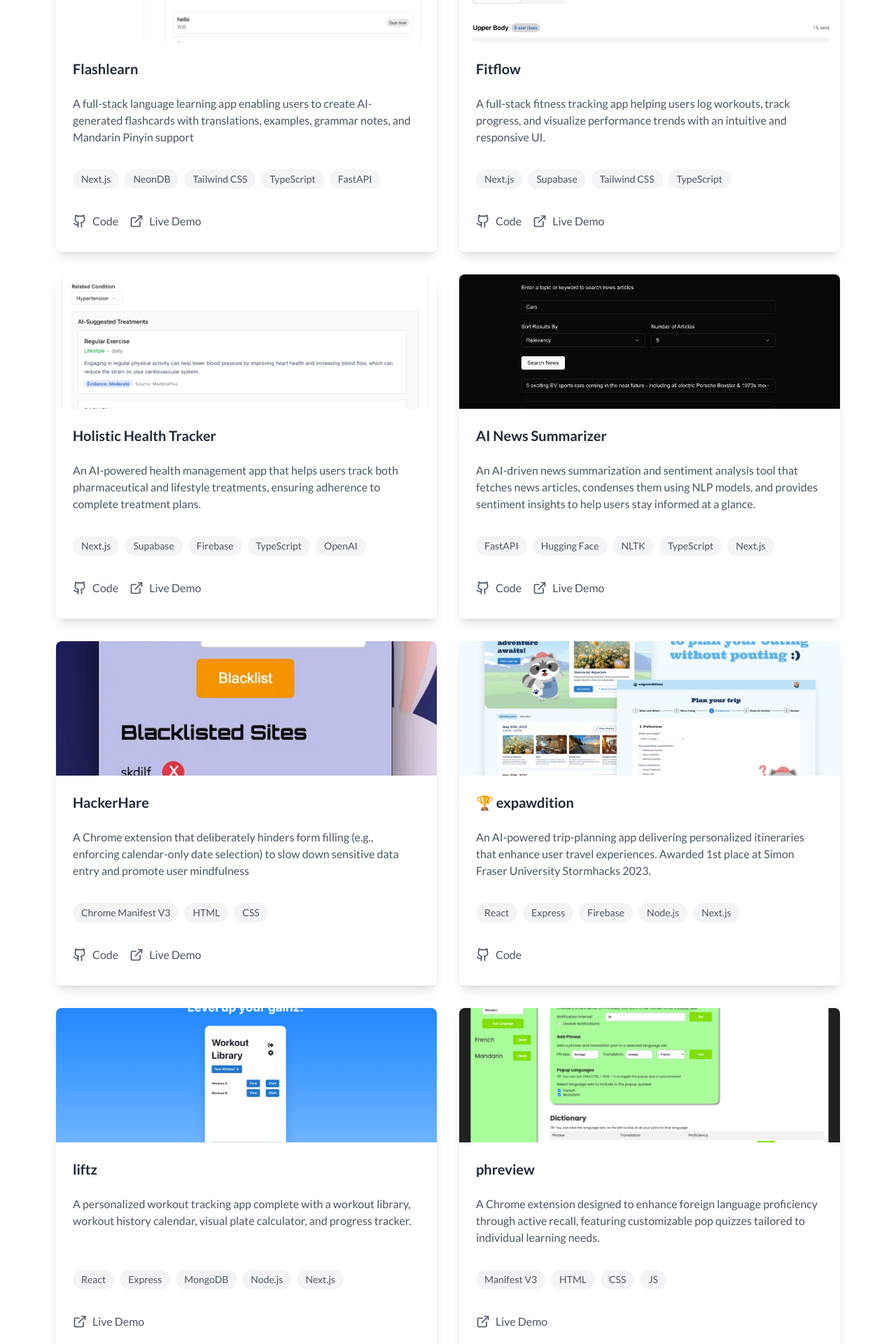
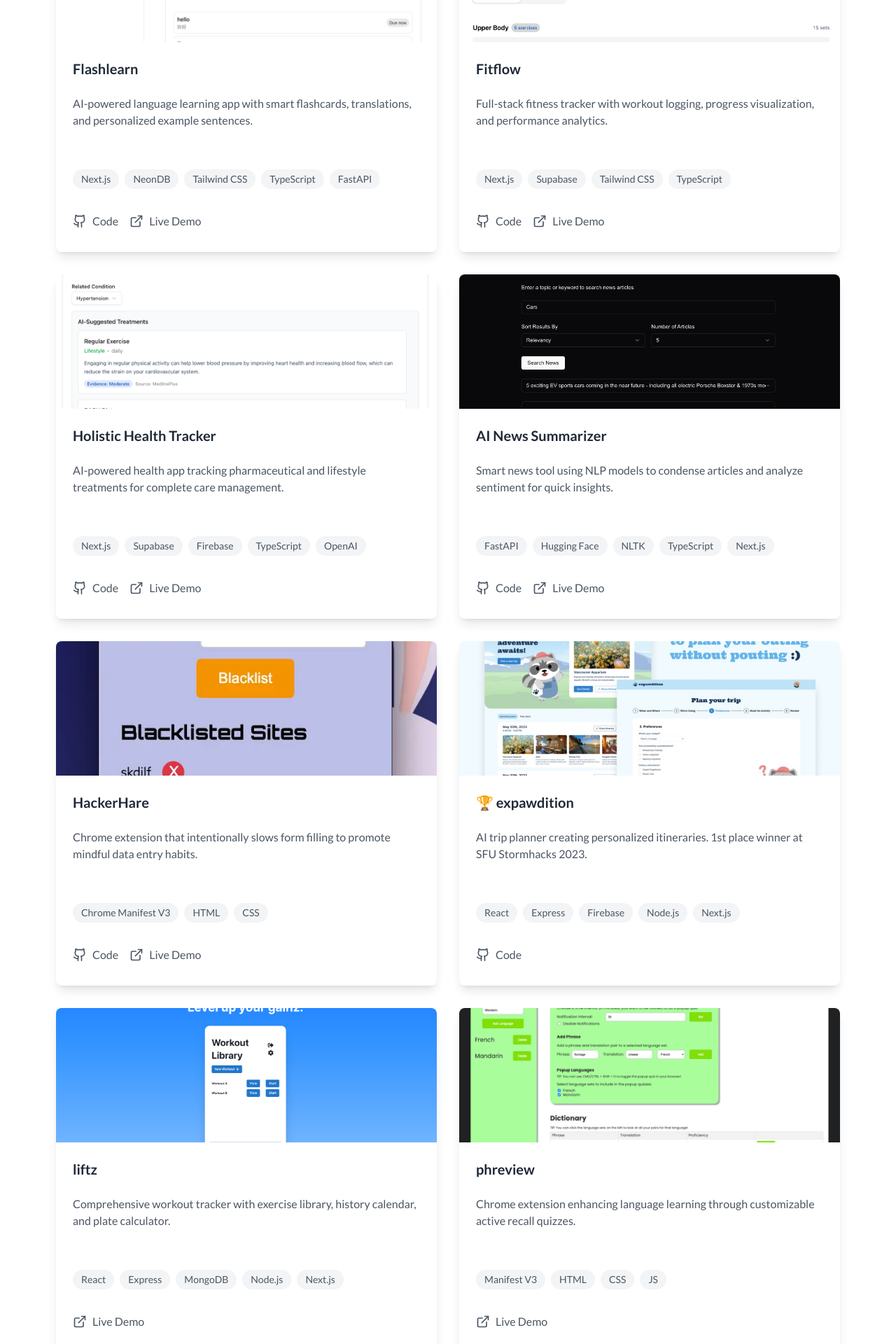
Before and after one commit to meleongg/melvinteo, a Next.js app: page / in a window 1280 px wide. Shown: the part 3540-5460 px from the top of the page at 70% size. Built offline with nearby package versions, Linux system fonts and the light colour scheme.

Commit message:
add: update Projects section to be more concise

```diff
--- a/app/components/sections/Projects.tsx
+++ b/app/components/sections/Projects.tsx
@@ -7,7 +7,7 @@
   {
     title: "Flashlearn",
     description:
-      "A full-stack language learning app enabling users to create AI-generated flashcards with translations, examples, grammar notes, and Mandarin Pinyin support",
+      "AI-powered language learning app with smart flashcards, translations, and personalized example sentences.",
     technologies: [
       "Next.js",
       "NeonDB",
@@ -22,7 +22,7 @@
   {
     title: "Fitflow",
     description:
-      "A full-stack fitness tracking app helping users log workouts, track progress, and visualize performance trends with an intuitive and responsive UI.",
+      "Full-stack fitness tracker with workout logging, progress visualization, and performance analytics.",
     technologies: ["Next.js", "Supabase", "Tailwind CSS", "TypeScript"],
     github: "https://github.com/fitflow",
     live: "https://fitflow-pi.vercel.app/",
@@ -31,7 +31,7 @@
   {
     title: "Holistic Health Tracker",
     description:
-      "An AI-powered health management app that helps users track both pharmaceutical and lifestyle treatments, ensuring adherence to complete treatment plans.",
+      "AI-powered health app tracking pharmaceutical and lifestyle treatments for complete care management.",
     technologies: ["Next.js", "Supabase", "Firebase", "TypeScript", "OpenAI"],
     github: "https://github.com/holistic-health-tracker",
     live: "https://holistic-health-tracker.vercel.app/",
@@ -40,7 +40,7 @@
   {
     title: "AI News Summarizer",
     description:
-      "An AI-driven news summarization and sentiment analysis tool that fetches news articles, condenses them using NLP models, and provides sentiment insights to help users stay informed at a glance.",
+      "Smart news tool using NLP models to condense articles and analyze sentiment for quick insights.",
     technologies: ["FastAPI", "Hugging Face", "NLTK", "TypeScript", "Next.js"],
     github: "https://github.com/news-summarizer-frontend",
     live: "https://news-summarizer-frontend.vercel.app/",
@@ -49,7 +49,7 @@
   {
     title: "HackerHare",
     description:
-      "A Chrome extension that deliberately hinders form filling (e.g., enforcing calendar-only date selection) to slow down sensitive data entry and promote user mindfulness",
+      "Chrome extension that intentionally slows form filling to promote mindful data entry habits.",
     technologies: ["Chrome Manifest V3", "HTML", "CSS"],
     github: "https://github.com/DonaldKLee/Stormhacks-2024",
     live: "https://stormhacks-2024-site.vercel.app/",
@@ -58,7 +58,7 @@
   {
     title: "🏆 expawdition",
     description:
-      "An AI-powered trip-planning app delivering personalized itineraries that enhance user travel experiences. Awarded 1st place at Simon Fraser University Stormhacks 2023.",
+      "AI trip planner creating personalized itineraries. 1st place winner at SFU Stormhacks 2023.",
     technologies: ["React", "Express", "Firebase", "Node.js", "Next.js"],
     github: "https://github.com/expawdition",
     live: undefined,
@@ -67,7 +67,7 @@
   {
     title: "liftz",
     description:
-      "A personalized workout tracking app complete with a workout library, workout history calendar, visual plate calculator, and progress tracker.",
+      "Comprehensive workout tracker with exercise library, history calendar, and plate calculator.",
     technologies: ["React", "Express", "MongoDB", "Node.js", "Next.js"],
     github: undefined,
     live: "https://liftz-workout-tracker.vercel.app/",
@@ -76,7 +76,7 @@
   {
     title: "phreview",
     description:
-      "A Chrome extension designed to enhance foreign language proficiency through active recall, featuring customizable pop quizzes tailored to individual learning needs.",
+      "Chrome extension enhancing language learning through customizable active recall quizzes.",
     technologies: ["Manifest V3", "HTML", "CSS", "JS"],
     github: undefined,
     live: "https://chromewebstore.google.com/detail/phreview-custom-language/fmdbfblejhabdfpejeemcedelgkdoggj?hl=en",
@@ -108,7 +108,7 @@
                 height={384}
                 className="w-full h-48 object-cover"
               />
-              <div className="p-6 grid gap-y-1 items-center min-h-96 md:min-h-0">
+              <div className="p-6 grid gap-y-2 md:gap-y-1 items-center min-h-96 md:min-h-0">
                 <h3 className="text-xl font-bold text-gray-800 dark:text-white mb-2 h-10">
                   {project.title}
                 </h3>
```
